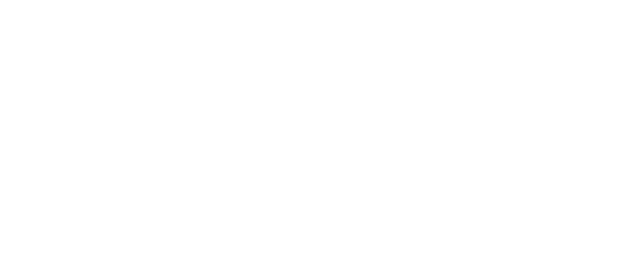
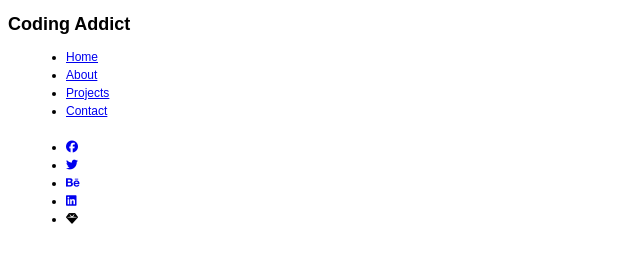
Before and after one commit to AlexdelCarmen/responsive-navbar, a plain HTML site: page index.html in a window 1280 px wide. Shown: the whole page, without its empty margins (0-640 px from the left). Drawn offline with Linux system fonts and the light colour scheme.

Commit message:
Create HTML skeleton for the page.

```diff
--- a/index.html
+++ b/index.html
@@ -16,7 +16,30 @@
     ></script>
   </head>
   <body>
-
+    <nav>
+      <h1 id="title">Coding <span id="accent">Addict</span></h1>
+      <ul id="navbar">
+        <li class="navlink"><a href="#">Home</a></li>
+        <li class="navlink"><a href="#">About</a></li>
+        <li class="navlink"><a href="#">Projects</a></li>
+        <li class="navlink"><a href="#">Contact</a></li>
+      </ul>
+      <ul id="social-media">
+        <li id="social-link">
+          <a href="#"><i class="fa-brands fa-facebook"></i></a>
+        </li>
+        <li id="social-link">
+          <a href="#"><i class="fa-brands fa-twitter"></i></a>
+        </li>
+        <li id="social-link">
+          <a href="#"><i class="fa-brands fa-behance"></i></a>
+        </li>
+        <li id="social-link">
+          <a href="#"><i class="fa-brands fa-linkedin"></i></a>
+        </li>
+        <li id="social-link"><a href="#"></a><i class="fa-solid fa-gem"></i></li>
+      </ul>
+    </nav>
   </body>
   <script src="./script.js"></script>
 </html>
```
